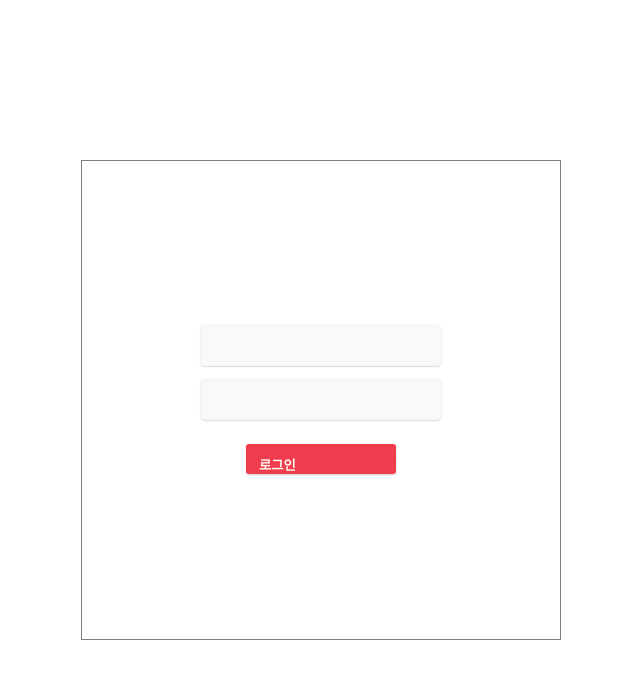
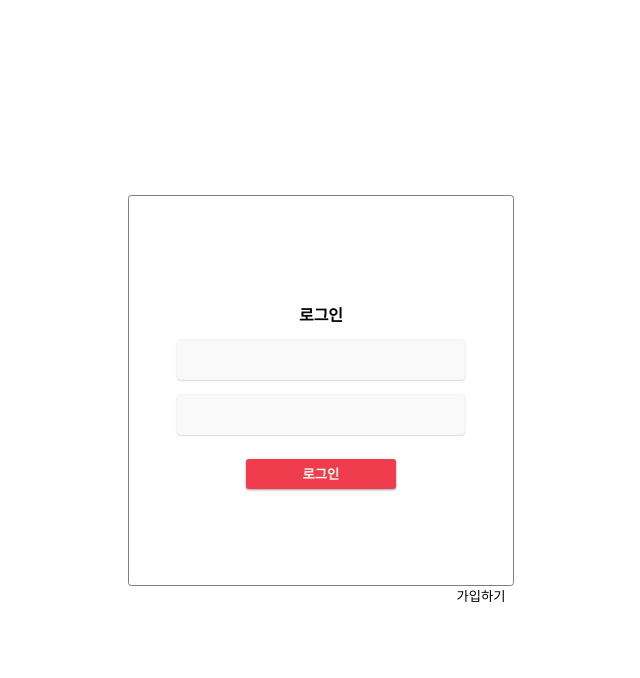
Before and after one commit to ParkAward/wanted-pre-onboard-fe, a React (Create React App) app: page / in a window 1280 px wide. Shown: the top 678 px of the page, without its empty margins (319-959 px from the left). Built offline with nearby package versions, Linux system fonts and the light colour scheme.

Commit message:
REFACTOR: 폴더구조 변경, FEAT: HOME Page 디자인 구성

```diff
--- a/package.json
+++ b/package.json
@@ -6,6 +6,7 @@
     "@testing-library/jest-dom": "^5.16.5",
     "@testing-library/react": "^13.3.0",
     "@testing-library/user-event": "^13.5.0",
+    "axios": "^0.27.2",
     "react": "^18.2.0",
     "react-dom": "^18.2.0",
     "react-router-dom": "6",
--- a/src/components/Button.js
+++ b/src/components/Button.js
@@ -7,19 +7,22 @@ const Button = ({ children, ...props }) => {
 const StyledButton = styled.button`
   width: ${(props) => props.width ?? "150px"};
   height: ${(props) => props.height ?? "30px"};
-  padding: ${(props) => props.padding || "11px 13px"};
   max-width: 100%;
   color: rgb(253, 249, 243);
   font-weight: 600;
-  text-transform: uppercase;
   background: #f03d4e;
   border: none;
   border-radius: 3px;
   outline: 0;
   cursor: pointer;
   margin-top: 0.6rem;
-  box-shadow: 0 1px 3px rgba(0, 0, 0, 0.1), 0 1px 2px rgba(0, 0, 0, 0.1);
+  box-shadow: 0 1px 3px #00000033, 0 1px 2px #00000033;
   transition: all 0.3s ease-out;
+
+  display: flex;
+  justify-content: center;
+  align-items: center;
+
   :hover {
     background: rgb(200, 50, 70);
     animation: all 0.2s ease-out forwards;
--- /dev/null
+++ b/src/pages/Home.js
@@ -0,0 +1,65 @@
+import React, { useState } from "react";
+import styled from "styled-components";
+import Button from "../components/Button";
+import Input from "../components/Input";
+
+const Home = () => {
+  const [type, setType] = useState(true);
+
+  const [email, setEmail] = useState("");
+  const [password, setPassword] = useState("");
+  return (
+    <main role={"main"}>
+      <Center>
+        <Container>
+          <Text>{type ? "로그인" : "회원가입"}</Text>
+          <Input
+            width={"18rem"}
+            name="email"
+            value={email}
+            onChange={(e) => setEmail(e.target.value)}
+          />
+          <Input
+            width={"18rem"}
+            name="password"
+            value={password}
+            onChange={(e) => setPassword(e.target.value)}
+          />
+          <Button readonly>{type ? "로그인" : "가입하기"}</Button>
+        </Container>
+        <Trigger onClick={() => setType((f) => !f)} readonly>
+          {type ? "가입하기" : "로그인"}
+        </Trigger>
+      </Center>
+    </main>
+  );
+};
+const Text = styled.h3`
+  margin: 1rem;
+  font-weight: 600;
+`;
+const Center = styled.article`
+  width: 100vw;
+  height: 100vh;
+
+  display: flex;
+  flex-flow: column;
+  align-items: center;
+
+  justify-content: center;
+`;
+const Container = styled.form`
+  padding: 6rem 3rem;
+  display: flex;
+  flex-flow: column;
+  justify-content: center;
+  align-items: center;
+  border-radius: 0.2rem;
+  border: grey 1px solid;
+`;
+const Trigger = styled.button`
+  border: 0px;
+  background: none;
+  padding-left: 20rem;
+`;
+export default Home;
--- a/src/pages/Login.js
+++ /dev/null
@@ -1,36 +0,0 @@
-import React from "react";
-import styled from "styled-components";
-import Button from "../components/Button";
-import Input from "../components/Input";
-
-const Login = () => {
-  return (
-    <Center>
-      <Container>
-        <Input width={"15rem"} />
-        <Input width={"15rem"} />
-        <Button>로그인</Button>
-      </Container>
-    </Center>
-  );
-};
-const Center = styled.main`
-  width: 100vw;
-  height: 100vh;
-
-  display: flex;
-  align-items: center;
-
-  justify-content: center;
-`;
-const Container = styled.article`
-  width: 30rem;
-  height: 30rem;
-  display: flex;
-  flex-flow: column;
-  justify-content: center;
-  align-items: center;
-  border: grey 1px solid;
-`;
-
-export default Login;
--- a/src/pages/index.js
+++ b/src/pages/index.js
@@ -1,12 +1,11 @@
 import React from "react";
 import { Route, Routes, BrowserRouter } from "react-router-dom";
-import Login from "./Login";
-
+import Home from "./Home";
 export default function Pages() {
   return (
     <BrowserRouter>
       <Routes>
-        <Route path="/" element={<Login />} />
+        <Route path="/" element={<Home />} />
       </Routes>
     </BrowserRouter>
   );
```
Also changed, not shown: src/pages/Todo.js (added, +7 -0 lines), 1 other file (tests, documents, lock files or other folders).
